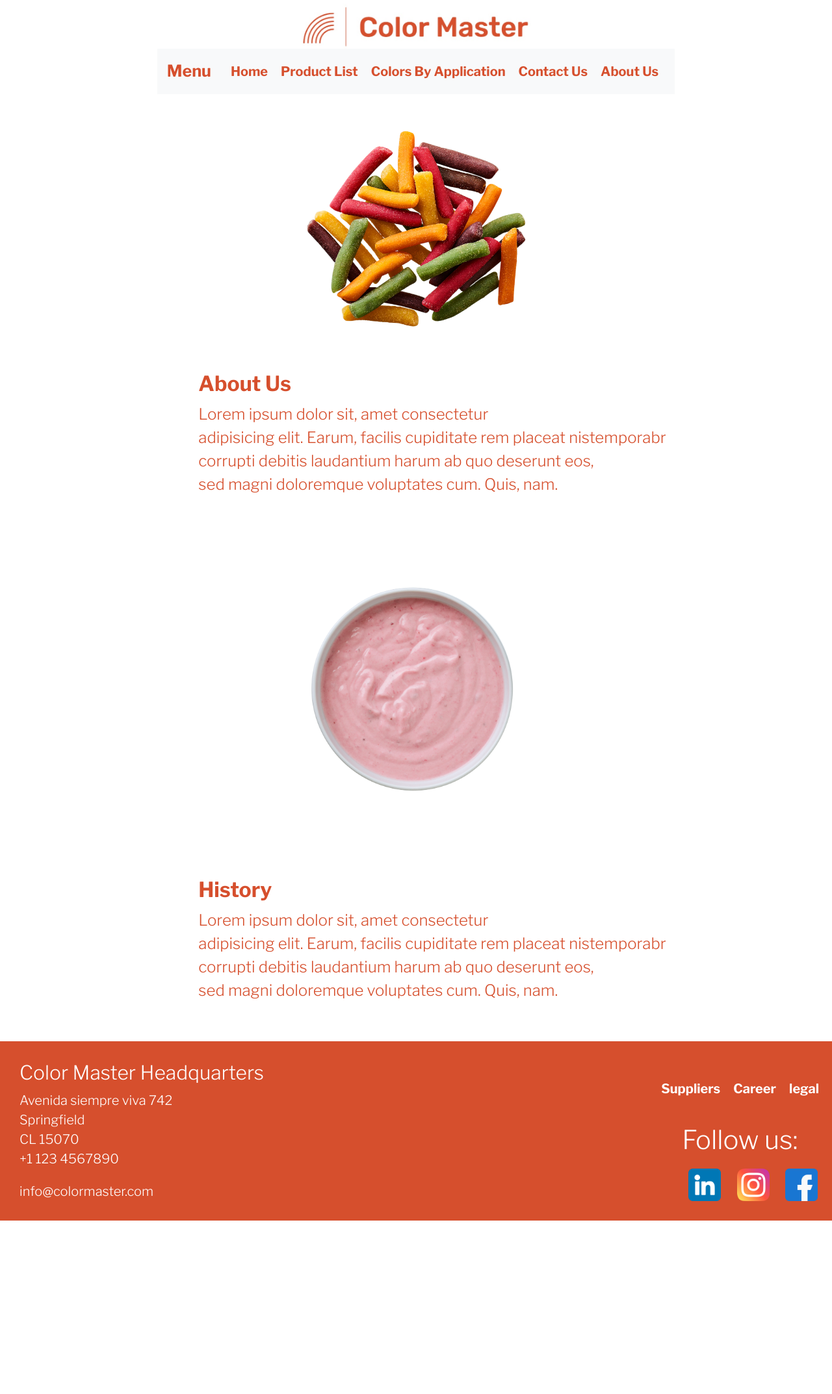
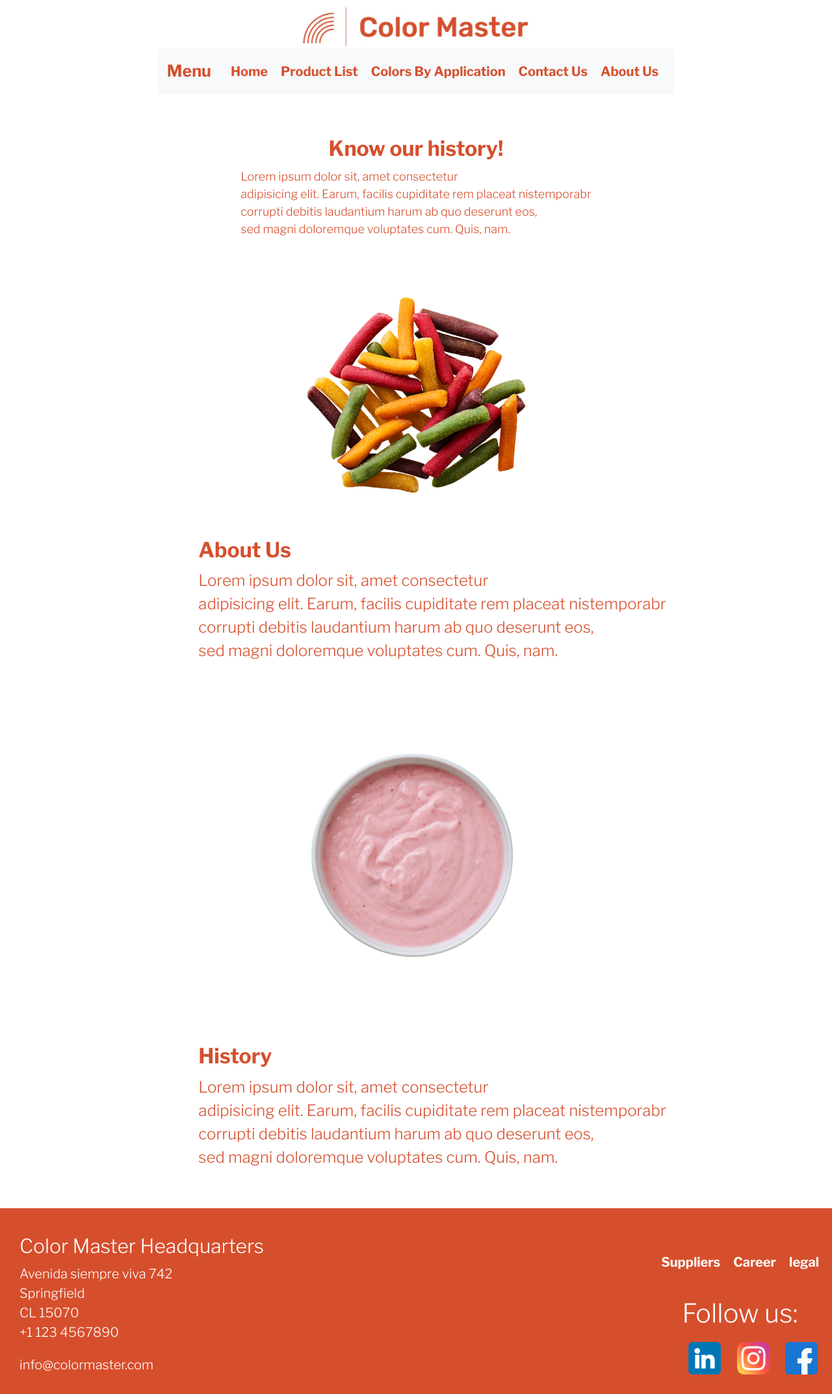
Before and after one commit to VaneChimoy/Preentrega2Chimoy, a website: page pages/aboutus.html in a window 1280 px wide. Shown: the whole page at 65% size. Before the commit the page ends 1879 px from the top, so only its background shows below. Drawn offline with nearby package versions, Linux system fonts and the light colour scheme.

Commit message:
entrega final

```diff
--- a/pages/aboutus.html
+++ b/pages/aboutus.html
@@ -68,6 +68,15 @@
         </nav>
     </header>
     <main>
+
+        <section class="productshero">
+            <div class="productsheroTxt">
+                <h1>Know our history!</h1>
+                <p>Lorem ipsum dolor sit, amet consectetur <br>
+                    adipisicing elit. Earum, facilis cupiditate rem placeat nistemporabr <br>corrupti debitis laudantium harum ab quo deserunt eos, <br>sed magni doloremque voluptates cum. Quis, nam.</p>
+            </div>
+        </section>
+
         <section class="productitem">
             <img src="../images/aboutus.webp" alt="About Us">
             <div class="producttxt">
--- a/scss/components/_footer.scss
+++ b/scss/components/_footer.scss
@@ -1,4 +1,5 @@
 .footer{
+    padding-top: 10px;
     display: grid;
     grid-template-rows: 3fr;
     grid-template-columns: 1fr 3fr 1fr;
--- a/scss/components/_layout.scss
+++ b/scss/components/_layout.scss
@@ -87,7 +87,7 @@
         text-align: center;
         justify-content: center;
         align-items: center;
-        h2{
+        h1{
             color: nth($colores, 1);
             font-size: 100px;
             font-weight: 500;
```
Also changed, not shown: pages/contactus.html (+1 -1 lines), css/estilos.css.
